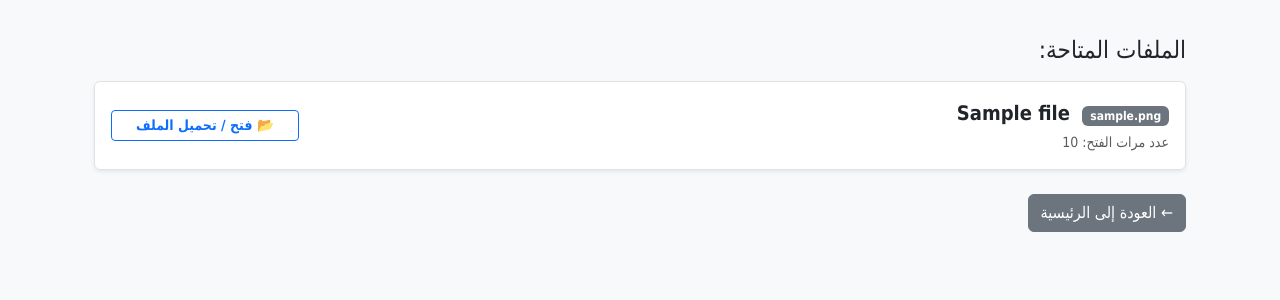
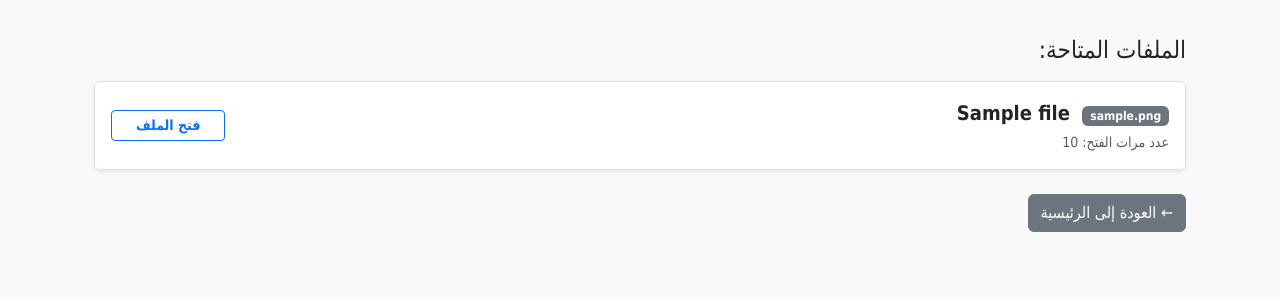
Before and after one commit to mahmoudambrator-glitch/Rank-in-Class, a Flask app: page /subject/1 in a window 1280 px wide. Shown: the part 201-501 px from the top of the page. Run offline with Flask 3, Linux system fonts and the light colour scheme; tables that the repository leaves empty hold one stand-in row (values such as "Sample post").

Commit message:
Update subject_detail.html

```diff
--- a/templates/subject_detail.html
+++ b/templates/subject_detail.html
@@ -24,7 +24,7 @@
                     </div>
                     <div>
                         <a href="{{ url_for('open_file', file_id=file.id) }}" class="btn btn-outline-primary btn-sm px-4 fw-bold" target="_blank">
-                            📂 فتح / تحميل الملف
+                             فتح الملف
                         </a>
                     </div>
                 </div>
```
